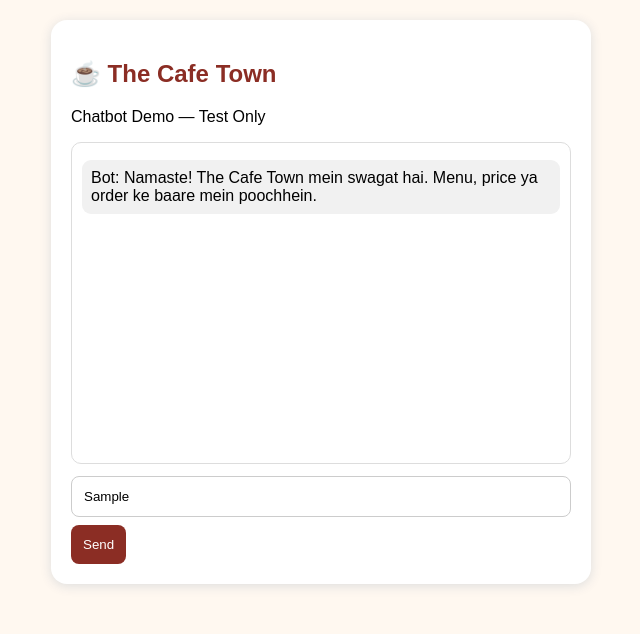
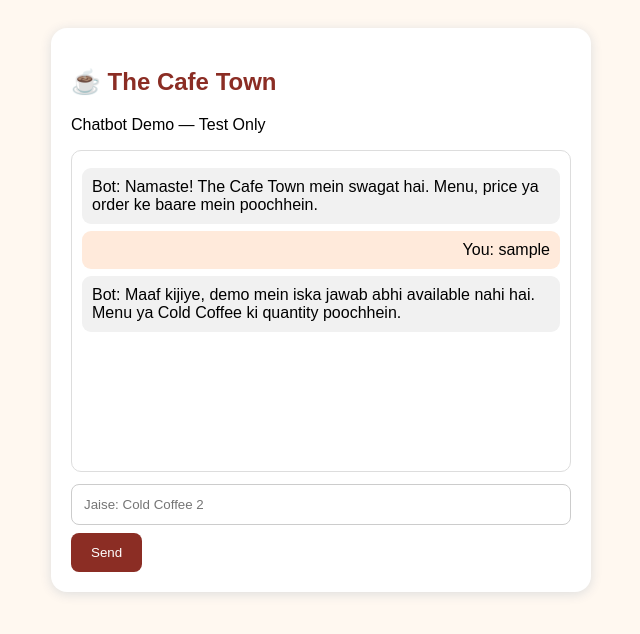
Before and after one commit to navneettomer7055-ui/The-cafe-town, a plain HTML site: page chatbot.html in a window 1280 px wide. Both pictures are taken after typing "Sample" into the empty fields and a click on the button "Send". Shown: the whole page, without its empty margins (319-959 px from the left). Drawn offline with Linux system fonts and the light colour scheme.

Commit message:
Update chatbot.html

```diff
--- a/chatbot.html
+++ b/chatbot.html
@@ -1,45 +1,113 @@
+
 <!DOCTYPE html>
 <html lang="hi">
 <head>
 <meta charset="UTF-8">
 <meta name="viewport" content="width=device-width, initial-scale=1">
-<title>The Cafe Town Chatbot Test</title>
+<title>The Cafe Town Chatbot</title>
 <style>
-body{font-family:Arial,sans-serif;background:#fff8f0;margin:0;padding:20px}
-.card{max-width:500px;margin:auto;background:white;padding:20px;border-radius:16px;box-shadow:0 2px 12px #ddd}
-h2{color:#8b2d24}
-#chat{height:300px;overflow:auto;border:1px solid #ddd;padding:10px;border-radius:10px;margin-bottom:12px}
-.msg{padding:9px;margin:7px 0;border-radius:9px;background:#f1f1f1}
-.user{background:#ffeadb;text-align:right}
-input{box-sizing:border-box;width:100%;padding:12px;margin-bottom:8px;border:1px solid #ccc;border-radius:8px}
-button{padding:12px;border:0;border-radius:8px;background:#8b2d24;color:white}
+body {
+  font-family: Arial, sans-serif;
+  background: #fff8f0;
+  padding: 20px;
+}
+.card {
+  max-width: 500px;
+  margin: auto;
+  background: white;
+  padding: 20px;
+  border-radius: 16px;
+  box-shadow: 0 2px 12px #ddd;
+}
+h2 { color: #8b2d24; }
+#chat {
+  height: 300px;
+  overflow-y: auto;
+  border: 1px solid #ddd;
+  padding: 10px;
+  border-radius: 10px;
+  margin-bottom: 12px;
+}
+.msg {
+  padding: 10px;
+  margin: 7px 0;
+  border-radius: 9px;
+  background: #f1f1f1;
+  overflow-wrap: anywhere;
+}
+.user {
+  background: #ffeadb;
+  text-align: right;
+}
+input {
+  box-sizing: border-box;
+  width: 100%;
+  padding: 12px;
+  margin-bottom: 8px;
+  border: 1px solid #ccc;
+  border-radius: 8px;
+}
+button {
+  padding: 12px 20px;
+  border: 0;
+  border-radius: 8px;
+  background: #8b2d24;
+  color: white;
+  cursor: pointer;
+}
 </style>
 </head>
 <body>
 <div class="card">
-<h2>☕ The Cafe Town</h2>
-<p>Chatbot Demo — Test Only</p>
-<div id="chat"><div class="msg">Bot: Namaste! The Cafe Town mein swagat hai. Menu, price ya order ke baare mein poochhein.</div></div>
-<input id="msg" placeholder="Jaise: menu, price, order">
-<button onclick="send()">Send</button>
+  <h2>☕ The Cafe Town</h2>
+  <p>Chatbot Demo — Test Only</p>
+
+  <div id="chat">
+    <div class="msg">
+      Bot: Namaste! The Cafe Town mein swagat hai.
+      Menu, price ya order ke baare mein poochhein.
+    </div>
+  </div>
+
+  <input id="msg" placeholder="Jaise: Cold Coffee 2">
+  <button onclick="send()">Send</button>
 </div>
+
 <script>
-function send(){
- const box=document.getElementById('msg');
- const q=box.value.trim().toLowerCase();
- if(!q)return;
- const chat=document.getElementById('chat');
- chat.innerHTML+='<div class="msg user">You: '+q.replace(/[&<>"]/g,'')+'</div>';
- let a='Main abhi demo chatbot hoon. Menu ya order ke baare mein poochhein.';
- if(q.includes('menu'))a='Hamare menu mein burger, pizza, cold coffee aur aur bhi items hain. Exact prices owner se confirm karein.';
- else if(q.includes('price')||q.includes('कीमत'))a='Demo mein exact menu prices abhi add nahi ki gayi hain.';
- else if(q.includes('order'))a='Order test ke liye item aur quantity likhein. Yeh demo abhi real order send nahi karta.';
- chat.innerHTML+='<div class="msg">Bot: '+a+'</div>';
- chat.scrollTop=chat.scrollHeight;box.value='';
-}
- else if(q.includes('coffee')||q.includes('cold coffee')){
-  let qty = parseInt(q.match(/\d+/)?.[0] || '1');
-  a = 'Cold Coffee ₹70 × ' + qty + ' = ₹' + (70 * qty);
+function send() {
+  const box = document.getElementById('msg');
+  const q = box.value.trim().toLowerCase();
+  if (!q) return;
+
+  const chat = document.getElementById('chat');
+
+  const userMsg = document.createElement('div');
+  userMsg.className = 'msg user';
+  userMsg.textContent = 'You: ' + q;
+  chat.appendChild(userMsg);
+
+  let a = 'Maaf kijiye, demo mein iska jawab abhi available nahi hai. Menu ya Cold Coffee ki quantity poochhein.';
+
+  if (q.includes('menu')) {
+    a = 'Hamare menu mein burger, pizza aur cold coffee hain. Price jaanne ke liye Cold Coffee 2 likhein.';
+  } else if (q.includes('cold coffee') || q.includes('coffee')) {
+    const match = q.match(/\d+/);
+    const qty = match ? Math.max(1, Math.min(100, parseInt(match[0], 10))) : 1;
+    const price = 70;
+    a = 'Cold Coffee: ₹' + price + ' × ' + qty + ' = ₹' + (price * qty);
+  } else if (q.includes('price') || q.includes('कीमत')) {
+    a = 'Demo price: Cold Coffee ₹70 per cup. Sahi price owner se confirm karein.';
+  } else if (q.includes('order')) {
+    a = 'Yeh sirf demo hai. Aapka real order abhi place nahi hua hai.';
+  }
+
+  const botMsg = document.createElement('div');
+  botMsg.className = 'msg';
+  botMsg.textContent = 'Bot: ' + a;
+  chat.appendChild(botMsg);
+
+  chat.scrollTop = chat.scrollHeight;
+  box.value = '';
 }
 </script>
 </body>
```
